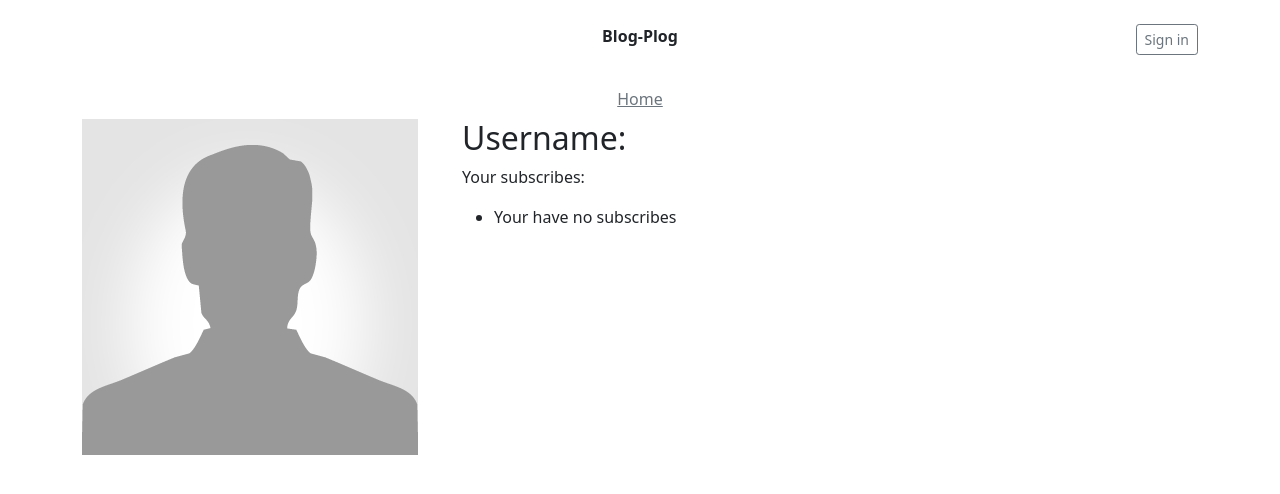
After one commit to RDanned/nekiblog, a Django app: page /profile/ in a window 1280 px wide. The commit adds this page. Shown: the top 494 px of the page. Run offline with Django 3.2, Linux system fonts and the light colour scheme; data comes from the database, SQL or seed files in the repository; both versions use the stored data as it was after the commit; some libraries are stand-ins or nearby versions.

Commit message:
added profile page

```diff
--- a/blog/admin.py
+++ b/blog/admin.py
@@ -2,3 +2,4 @@ from django.contrib import admin
 from .models import *
 # Register your models here.
 admin.site.register(Post)
+admin.site.register(UserSubscription)
--- a/blog/templates/base.html
+++ b/blog/templates/base.html
@@ -3,6 +3,7 @@
 <html lang="en">
 <head>
     <title>{% block title %}My amazing site{% endblock %}</title>
+    <link rel="stylesheet" href="https://cdn.jsdelivr.net/npm/bootstrap-icons@1.5.0/font/bootstrap-icons.css">
     <link rel="stylesheet" type="text/css" href="{% static 'libs/bootstrap/css/bootstrap.min.css' %}">
 </head>
 
@@ -15,16 +16,19 @@
                 <div class="col-4 d-flex justify-content-end align-items-center">
                     {% if user.is_authenticated %}
                         <a class="btn btn-sm btn-outline-secondary" href="/profile/">Profile</a>
+                        <a class="btn btn-sm btn-outline-secondary" href="/logout/"><i class="bi bi-door-closed"></i></a>
                     {% else %}
-                        <a class="btn btn-sm btn-outline-secondary" href="/login/">Sign in</a>
+                        <a class="btn btn-sm btn-outline-secondary" href="{% url 'login' %}">Sign in</a>
                     {% endif %}
                 </div>
             </div>
             <div class="row">
                 <div class="col-12 d-flex justify-content-center">
                     <nav class="nav">
-                        <a href="#" class="p-2 link-secondary">Home</a>
-                        <a href="#" class="p-2 link-secondary">My subscribes</a>
+                        <a href="{% url 'main' %}" class="p-2 link-secondary">Home</a>
+                        {% if user.is_authenticated %}
+                            <a href="#" class="p-2 link-secondary">My subscribes</a>
+                        {% endif %}
                     </nav>
                 </div>
             </div>
--- a/blog/templates/main.html
+++ b/blog/templates/main.html
@@ -10,6 +10,7 @@
     <div class="row">
         <article class="col-12">
             <h2><a href="{% url 'post.detail' article.id %}">{{ article.title }}</a></h2>
+            <span>{{ article.created_at }}</span>
             <p>{{ article.content }}</p>
         </article>
     </div>
--- /dev/null
+++ b/blog/templates/profile.html
@@ -0,0 +1,20 @@
+{% extends 'base.html' %}
+{% load static %}
+{% block content %}
+    <div class="row">
+        <div class="col-4">
+            <img src="{% static 'img/no-img.png' %}" alt="">
+        </div>
+        <div class="col-6">
+            <h2>Username: {{ user.username }}</h2>
+            <p>Your subscribes:</p>
+            <ul>
+                {% for subscribe in subscribes %}
+                    <li>{{ subscribe.author.username }}</li>
+                {% empty %}
+                    <li>Your have no subscribes</li>
+                {% endfor %}
+            </ul>
+        </div>
+    </div>
+{% endblock %}
--- a/blog/urls.py
+++ b/blog/urls.py
@@ -1,9 +1,12 @@
 from django.urls import path
+from django.contrib.auth import views as auth_views
 
 from . import views
 
 app_name = 'applications'
 urlpatterns = [
-    path('main/', views.MainPage.as_view()),
+    path('', views.MainPage.as_view(), name='main'),
     path('posts/<int:pk>/', views.PostDetail.as_view(), name='post.detail'),
+    path('login/', auth_views.LoginView.as_view(template_name='login.html'), name='login'),
+    path('profile/', views.ProfilePage.as_view(), name='profile'),
 ]
--- a/blog/views.py
+++ b/blog/views.py
@@ -1,7 +1,11 @@
 import random
+from django import forms
 from django.shortcuts import render
 from django.views.generic import ListView
 from django.views.generic import DetailView
+from django.contrib.auth import authenticate
+from django.contrib.auth.forms import AuthenticationForm
+from django.views.generic import TemplateView
 from .models import *
 # Create your views here.
 
@@ -25,3 +29,13 @@ class PostDetail(DetailView):
     def get_context_data(self, **kwargs):
         context = super().get_context_data(**kwargs)
         return context
+
+
+class ProfilePage(TemplateView):
+    template_name = 'profile.html'
+
+    def get_context_data(self, **kwargs):
+        context = super().get_context_data(**kwargs)
+        subscribes = UserSubscription.objects.filter(user_id=self.request.user.id)
+        context['subscribes'] = subscribes
+        return context
--- a/myblog/settings.py
+++ b/myblog/settings.py
@@ -127,3 +127,5 @@ STATICFILES_DIRS = [
 # https://docs.djangoproject.com/en/3.2/ref/settings/#default-auto-field
 
 DEFAULT_AUTO_FIELD = 'django.db.models.BigAutoField'
+
+LOGIN_REDIRECT_URL = '/'
```
Also changed, not shown: blog/templates/login.html (added, +44 -0 lines), blog/templates/post_detail.html (+5 -6 lines), blog/assets/img/no-img.png (added), db.sqlite3.
